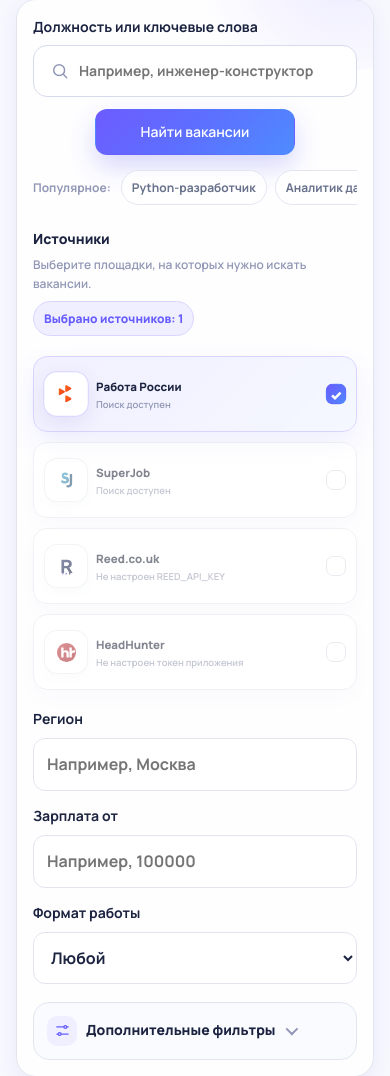
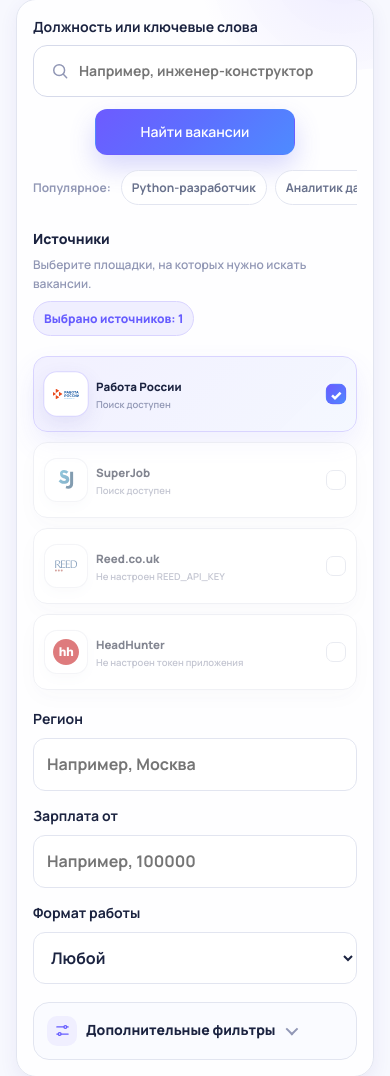
Before and after one commit to eletov215/ai-career-agent-site, a Flask app: page /vacancies/internal in a window 390 px wide. Shown: the part 593-1669 px from the top of the page. Run offline with Flask 3, Linux system fonts and the light colour scheme; data that the repository does not hold is empty; parts of the project's set-up code (start-up, migrations or seed data) failed here and were passed over.

Commit message:
Add files via upload

```diff
--- a/static/theme.css
+++ b/static/theme.css
@@ -1745,33 +1745,36 @@
   .source-option__copy small{font-size:9.5px}
 }
 
-/* Vacancies page only: compact platform logos */
-.unified-search .source-option__mark img{
+
+/* Stage 3.3: official platform logos, fully visible without distortion */
+.source-option__mark img{
+  max-width:100%;
+  max-height:100%;
   object-fit:contain;
   object-position:center;
 }
-.unified-search .source-option--trudvsem .source-option__mark img{
-  width:22px;
-  height:22px;
-  transform:translateX(.5px);
-}
-.unified-search .source-option--superjob .source-option__mark img{
-  width:21px;
-  height:21px;
-}
-.unified-search .source-option--reed .source-option__mark img{
-  width:18px;
-  height:21px;
+.source-option--trudvsem .source-option__mark img{
+  width:32px;
+  height:auto;
   transform:none;
 }
-.unified-search .source-option--hh .source-option__mark img{
-  width:23px;
-  height:23px;
+.source-option--superjob .source-option__mark img{
+  width:27px;
+  height:27px;
+}
+.source-option--reed .source-option__mark img{
+  width:30px;
+  height:30px;
+  transform:none;
+}
+.source-option--hh .source-option__mark img{
+  width:29px;
+  height:29px;
 }
 
 @media(max-width:620px){
-  .unified-search .source-option--trudvsem .source-option__mark img{width:20px;height:20px}
-  .unified-search .source-option--superjob .source-option__mark img{width:19px;height:19px}
-  .unified-search .source-option--reed .source-option__mark img{width:17px;height:20px}
-  .unified-search .source-option--hh .source-option__mark img{width:21px;height:21px}
-}
+  .source-option--trudvsem .source-option__mark img{width:28px;height:auto}
+  .source-option--superjob .source-option__mark img{width:24px;height:24px}
+  .source-option--reed .source-option__mark img{width:27px;height:27px}
+  .source-option--hh .source-option__mark img{width:26px;height:26px}
+}
```
Also changed, not shown: static/images/sources/hh.svg, static/images/sources/reed.svg, static/images/sources/trudvsem.svg.
